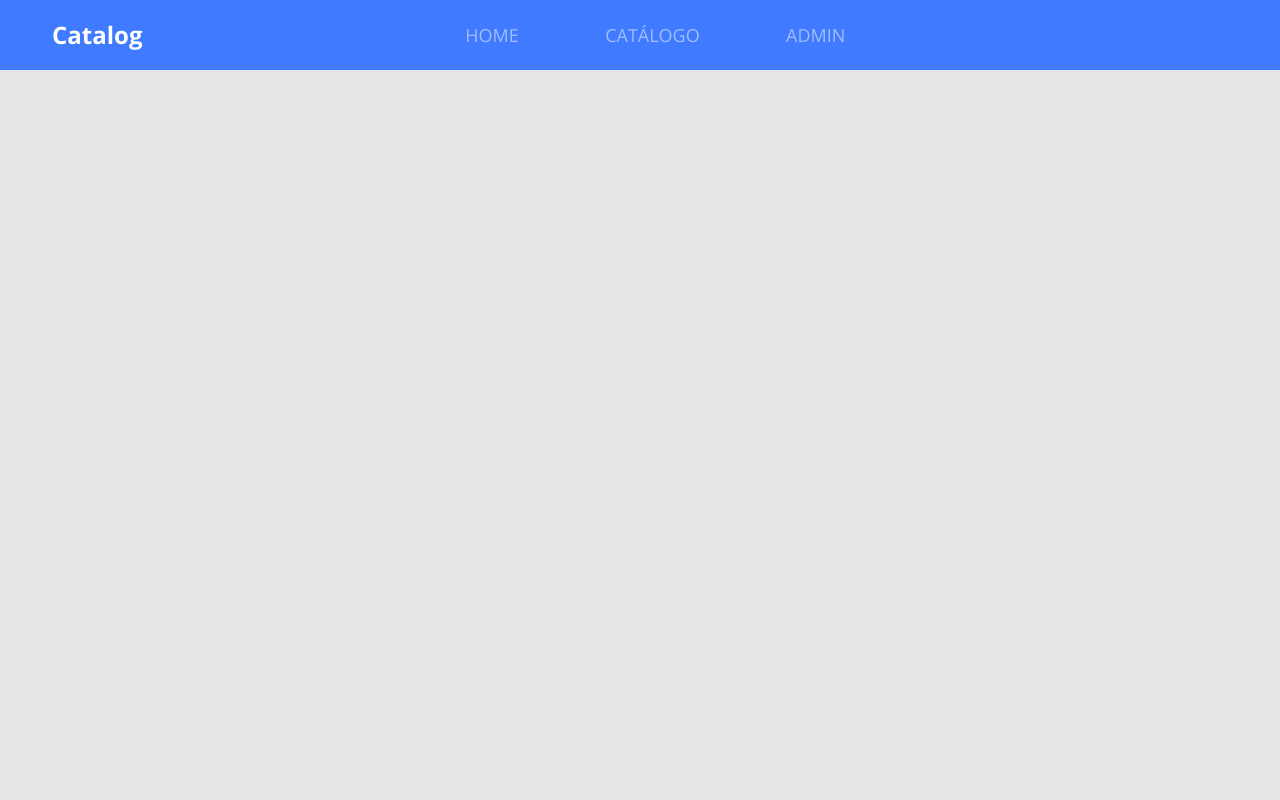
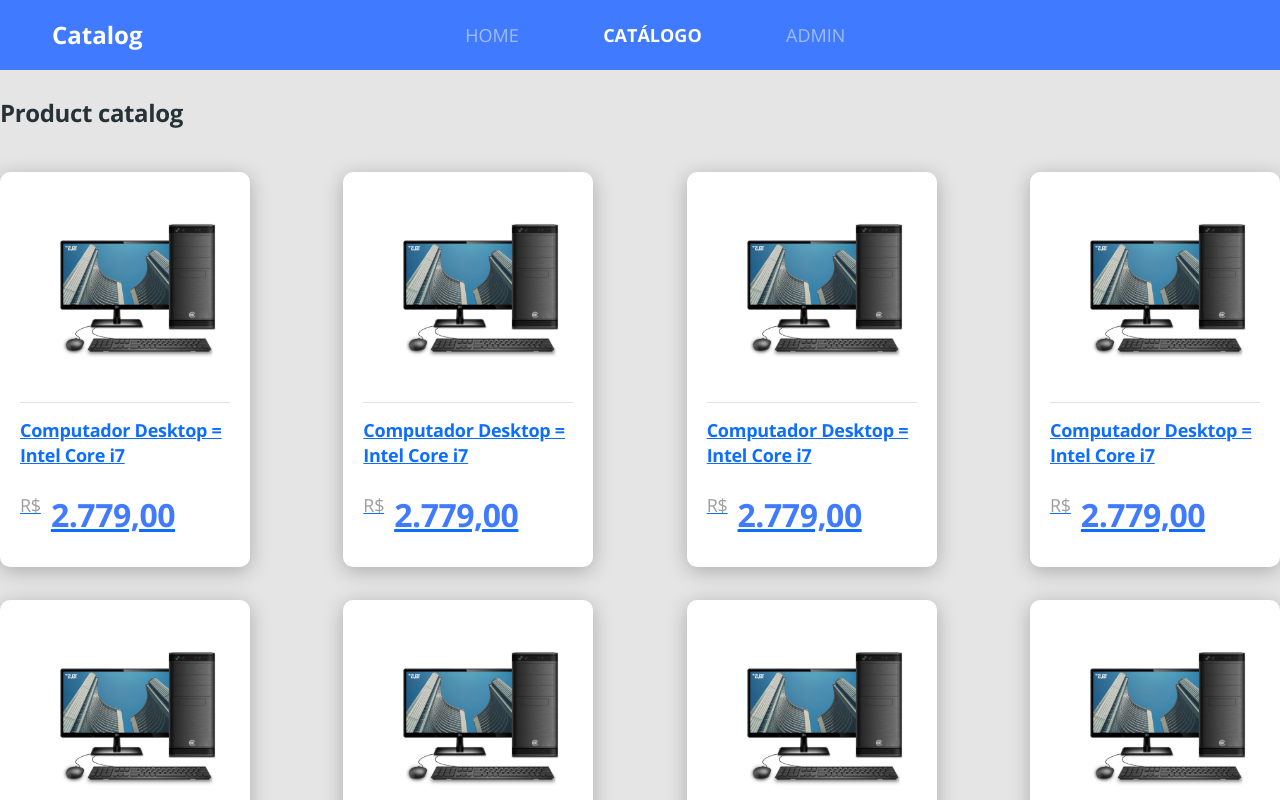
Before and after one commit to BugRed/model-product-catalog, a React (Create React App) app in the folder front-web/: page /products in a window 1280 px wide. Shown: the top 800 px of the page. Built offline with nearby package versions, Linux system fonts and the light colour scheme.

Commit message:
products page, products details

```diff
--- a/front-web/src/Routes.tsx
+++ b/front-web/src/Routes.tsx
@@ -4,13 +4,16 @@
 import Catalog from "./pages/Catalog";
 import Admin from "./pages/Admin";
 import Navbar from "./core/components/Navbar";
+import ProductDetails from "./pages/Catalog/components/ProductDetails";
+
 
 const _Routes = () => (
         <BrowserRouter>
             <Navbar />
             <Routes>
                 <Route path="/" element={<Home />}/>
-                <Route path="/catalog" element={<Catalog />} />
+                <Route path="/products" element={<Catalog />} />
+                <Route path="/products/:productId" element={<ProductDetails />} />
                 <Route path="/admin" element={<Admin />} />
             </Routes>
         </BrowserRouter>
--- a/front-web/src/app.scss
+++ b/front-web/src/app.scss
@@ -21,3 +21,16 @@
     color: unset;
   }
 }
+
+.border-radius-10{
+  border-radius: 10px;
+}
+
+.border-radius-20{
+  border-radius: 20px;
+}
+
+.card-base{
+  background: #fff;
+  box-shadow: 0px 4px 20px rgba(0, 0, 0, 0.25);
+}
--- a/front-web/src/core/components/Buttonicon/style.scss
+++ b/front-web/src/core/components/Buttonicon/style.scss
@@ -12,6 +12,7 @@
     display: flex;
     align-items: center;
     justify-content: center;
+    color: #fff;
 }
 
 h5{
--- a/front-web/src/core/components/Navbar/index.tsx
+++ b/front-web/src/core/components/Navbar/index.tsx
@@ -17,7 +17,7 @@
                 </NavLink>
             </li>
             <li>
-                <NavLink end to="/catalog" className={({ isActive }) => isActive ? 'active' : 'deactivate'}>
+                <NavLink end to="/products" className={({ isActive }) => isActive ? 'active' : 'deactivate'}>
                     CATÁLOGO
                 </NavLink>
             </li>
--- /dev/null
+++ b/front-web/src/pages/Catalog/components/ProductCard/index.tsx
@@ -0,0 +1,20 @@
+import React from "react";
+import { ReactComponent as ProductImage } from '../../../../core/assets/images/product.svg'
+import './style.scss'
+
+const ProductCard = () => (
+    <div className="card-base border-radius-10 product-card">
+        <ProductImage />
+        <div className="product-info">
+            <h6 className="product-name">
+                Computador Desktop = Intel Core i7
+            </h6>
+            <div className="product-price-container">
+                <span className="product-currency">R$</span>
+                <h1 className="product-price">2.779,00</h1>
+            </div>
+        </div>
+    </div>
+);
+
+export default ProductCard;
--- /dev/null
+++ b/front-web/src/pages/Catalog/components/ProductCard/style.scss
@@ -0,0 +1,36 @@
+.product-card{
+    padding: 20px 20px 30px 20px;
+    text-align: center;
+}
+.product-info{
+    border-top: 1px solid #E1E1E1;
+    text-align: left;
+    padding-top: 15px;
+    margin-top: 15px;
+}
+
+.product-name{
+    font-size: 18px;
+    line-height: 25px;
+    letter-spacing: -0.015em;
+}
+
+.product-price-container{
+    margin-top: 25px;
+    display: flex;
+}
+
+.product-currency{
+    font-size: 18px;
+    line-height: 25px;
+    letter-spacing: -0.015em;
+    color: #9e9e9e;
+}
+
+.product-price{
+    font-size: 32px;
+    line-height: 44px;
+    letter-spacing: -0.015em;
+    color: #407BFF;
+    margin-left: 10px;
+}
--- /dev/null
+++ b/front-web/src/pages/Catalog/components/ProductDetails/index.tsx
@@ -0,0 +1,31 @@
+import React from "react";
+import { useParams } from 'react-router-dom'
+import { ReactComponent as ArrowIcon } from '../../../../core/assets/images/arrow.svg'
+import './style.scss';
+import { Link } from 'react-router-dom'
+
+type ParamsType = {
+    productId: string;
+}
+
+const ProductDetails = () => {
+
+    const { productId } = useParams();
+    console.log(productId)
+
+    return (
+        <div className="product-detail-container">
+            <div className="card-base border-radius-20 product-details">
+                <Link to="/products" className="product-details-link">
+                    <ArrowIcon className="icon-goback"/>
+                    <h1>Productpow</h1>
+                </Link>
+
+            </div>
+
+        </div>
+    )
+
+};
+
+export default ProductDetails;
--- /dev/null
+++ b/front-web/src/pages/Catalog/components/ProductDetails/style.scss
@@ -0,0 +1,18 @@
+.product-detail-container{
+    margin-top: 40px;
+    padding-left: 40px;
+    padding-right: 40px;
+}
+.product-details{
+    padding: 50px 60px 90px 60px;
+}
+
+.icon-goback{
+    color: #407BFF;
+    transform: rotate(-180deg);
+}
+
+
+.product-details-link{
+    text-decoration-line: none;
+}
--- a/front-web/src/pages/Catalog/index.tsx
+++ b/front-web/src/pages/Catalog/index.tsx
@@ -1,8 +1,27 @@
 import React from "react";
+import './style.scss'
+import ProductCard from "./components/ProductCard";
+import { Link } from 'react-router-dom'
 
 const Catalog = () => (
-    <div>
-        <h1>Catálogo</h1>
+    <div className="catalog-container">
+        <h1 className="catalog-title">
+            Product catalog
+        </h1>
+    <div className="catalog-products">
+        <Link to="/products/1"><ProductCard /></Link>
+        <Link to="/products/2"><ProductCard /></Link>
+        <Link to="/products/3"><ProductCard /></Link>
+        <Link to="/products/4"><ProductCard /></Link>
+        <Link to="/products/5"><ProductCard /></Link>
+        <Link to="/products/6"><ProductCard /></Link>
+        <Link to="/products/7"><ProductCard /></Link>
+        <Link to="/products/8"><ProductCard /></Link>
+        <Link to="/products/9"><ProductCard /></Link>
+
+
+    </div>
+
     </div>
 );
 
--- a/front-web/src/pages/Catalog/style.scss
+++ b/front-web/src/pages/Catalog/style.scss
@@ -0,0 +1,18 @@
+.catalog-container{
+    margin-top: 26px;
+}
+
+.catalog-title{
+    font-size: 24px;
+    line-height: 33px;
+    letter-spacing: -0.015em;
+}
+
+.catalog-products{
+    margin-top: 43px;
+    display: grid;
+    grid-template-columns: repeat(auto-fill, 250px);
+    justify-content: space-between;
+    gap: 33px 10px;
+
+}
--- a/front-web/src/pages/Home/index.tsx
+++ b/front-web/src/pages/Home/index.tsx
@@ -7,7 +7,7 @@
 
 const Home = () => (
     <div className="home-container">
-        <div className="row home-content">
+        <div className="row home-content card-base border-radius-20">
             <div className="col-6 home-text">
                 <h1 className='text-title'>
                     Discover the <br /> best  product catalog
@@ -17,7 +17,7 @@
                     the best <br /> products available on the market.
                 </p>
 
-                <Link to="/catalog" id='text-icon'>
+                <Link to="/products" id='text-icon'>
                 <Buttonicon text='Start your search' />
                 </Link>
 
--- a/front-web/src/pages/Home/style.scss
+++ b/front-web/src/pages/Home/style.scss
@@ -5,9 +5,6 @@
 }
 
 .home-content{
-    background-color: #fff;
-    box-shadow: 0px 4px 20px rgba(0, 0, 0, 0.25);
-    border-radius: 20px;
     padding-top: 255px;
     padding-bottom: 150px;
 }
```
Also changed, not shown: front-web/src/core/assets/images/arrow.svg, front-web/src/core/assets/images/product.svg (added).
